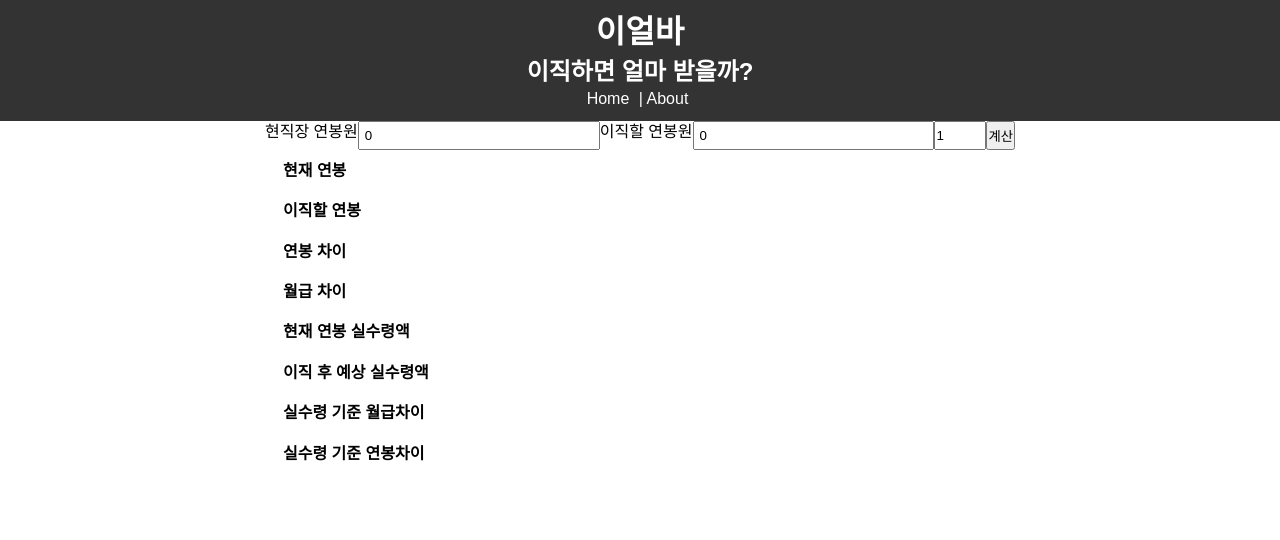
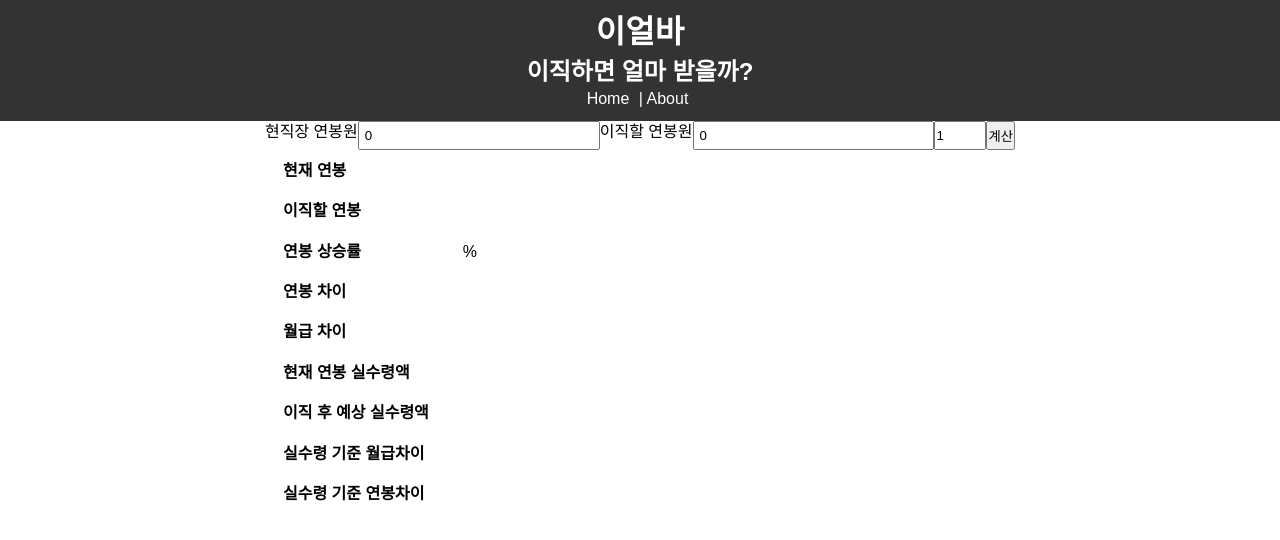
Before and after one commit to ho9science/salary, a Vue app: page /#/ in a window 1280 px wide. Shown: the top 540 px of the page. Built offline with nearby package versions, Linux system fonts and the light colour scheme.

Commit message:
rate of rise

```diff
--- a/src/components/CalculateSalary.vue
+++ b/src/components/CalculateSalary.vue
@@ -51,6 +51,8 @@ export default {
       var gap_real_month = Math.round(next_monthly - now_monthly);
       var change_real = Math.round(now_monthly * now_time + next_monthly * next_time);
       var gap_real_year = change_real - now_real;
+      var temp_of_rise = (next_salary/now_salary-1) * 100;
+      var rate_of_rise = temp_of_rise - temp_of_rise % 10;
       const targetSalary = {
         now_year: now_salary,
         next_year: next_salary,
@@ -59,7 +61,8 @@ export default {
         gap_real_year : gap_real_year,
         gap_real_month : gap_real_month,
         gap_now_year: gap_now_year,
-        gap_now_month: gap_now_month
+        gap_now_month: gap_now_month,
+        rate_of_rise: rate_of_rise
       }
       // Send up to parent
       this.$emit('calc-salary', targetSalary);
--- a/src/components/RealSalary.vue
+++ b/src/components/RealSalary.vue
@@ -4,6 +4,7 @@
       <table class="salary-item">
           <tr><th>현재 연봉</th><td>{{celery.now_year}}</td></tr>
           <tr><th>이직할 연봉</th><td>{{celery.next_year}}</td></tr>
+          <tr><th>연봉 상승률</th><td>{{celery.rate_of_rise}}%</td></tr>
           <tr><th>연봉 차이</th><td>{{celery.gap_now_year}}</td></tr>
           <tr><th>월급 차이</th><td>{{celery.gap_now_month}}</td></tr>
           <tr><th>현재 연봉 실수령액</th><td>{{celery.now_real}}</td></tr>
```
